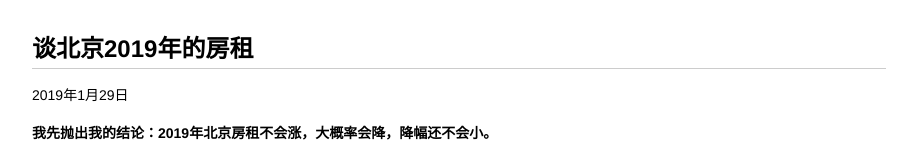
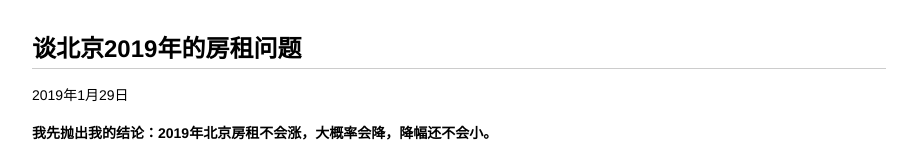
Before and after one commit to huangjianhk/huangjian.github.io, a plain HTML site: page 2019-beijing-rent.html in a window 1280 px wide. Shown: the top 160 px of the page, without its empty margins (181-1098 px from the left). Drawn offline with Linux system fonts and the light colour scheme.

Commit message:
Update 2019-beijing-rent.html

```diff
--- a/2019-beijing-rent.html
+++ b/2019-beijing-rent.html
@@ -328,7 +328,7 @@ kbd {
 
 <body>
 
-<h2 id="toc_0">谈北京2019年的房租</h2>
+<h2 id="toc_0">谈北京2019年的房租问题</h2>
 
 <p>2019年1月29日</p>
 
```
